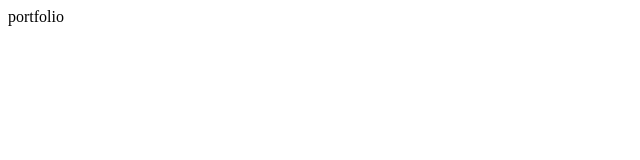
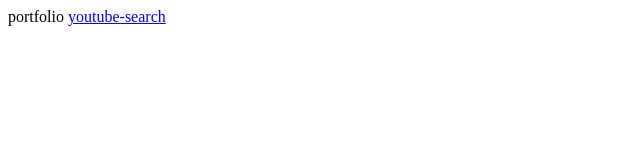
Before and after one commit to SiarheiDrozd/SiarheiDrozd.github.io, a plain HTML site: page index.html in a window 1280 px wide. Shown: the whole page, without its empty margins (0-640 px from the left). Drawn offline with Linux system fonts and the light colour scheme.

Commit message:
link added

```diff
--- a/index.html
+++ b/index.html
@@ -6,5 +6,6 @@
 </head>
 <body>
 portfolio
+<a href="https://siarheidrozd.github.io/Search-Youtube/">youtube-search</a>
 </body>
 </html>
```
